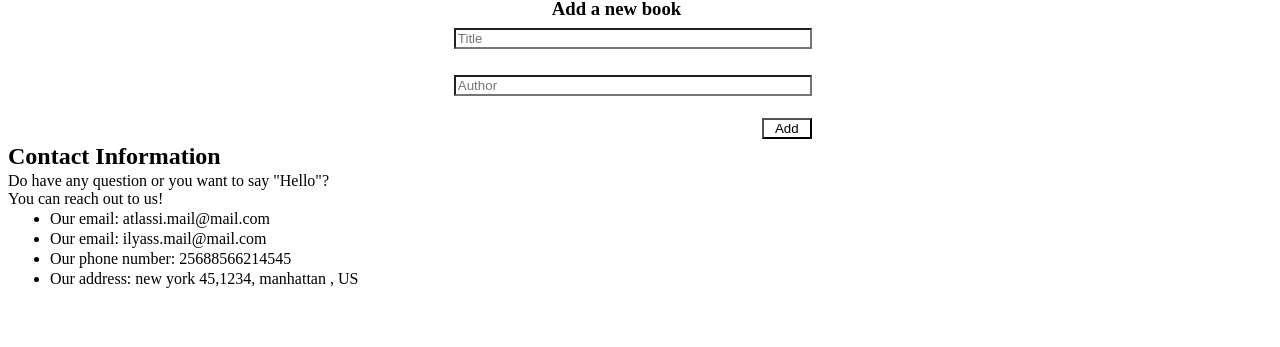
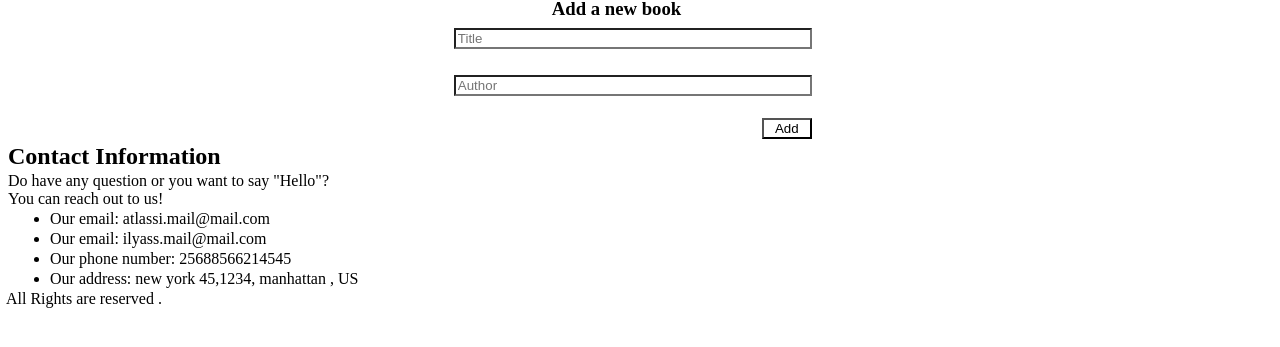
Before and after one commit to Tracy-miranja/Awesome-book, a website: page index.html in a window 1280 px wide. Shown: the part 155-502 px from the top of the page. Drawn offline with Linux system fonts and the light colour scheme.

Commit message:
Add footer

```diff
--- a/index.html
+++ b/index.html
@@ -56,6 +56,7 @@
           <li>Our address: new york 45,1234, manhattan , US</li>
         </ul>
       </section>
+       <footer class="footer">All Rights are reserved .</footer>
     <script src="index.js"></script>
   </body>
 </html>
```
